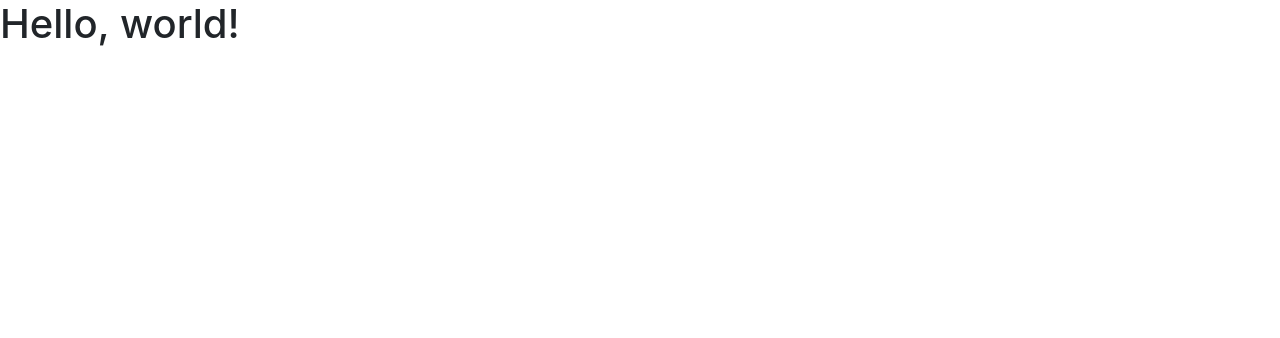
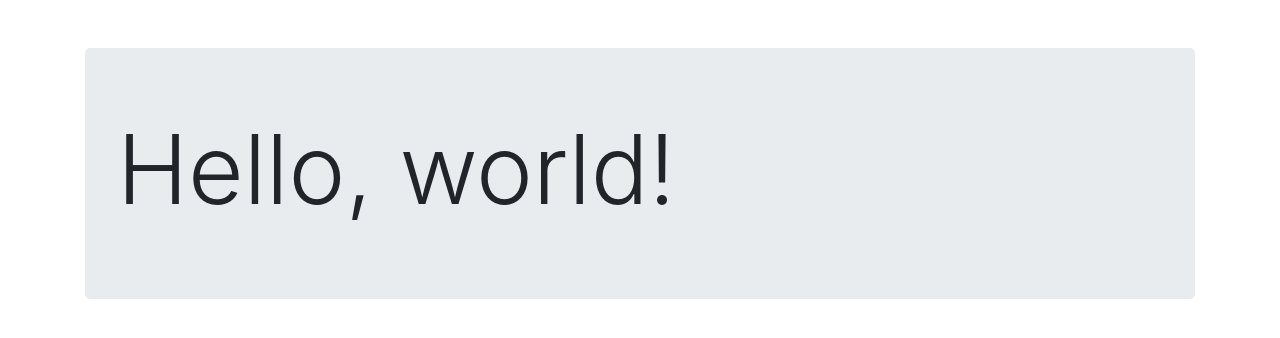
Before and after one commit to ahannan0/ahannan0.github.io, a plain HTML site: page index.html in a window 1280 px wide. Drawn offline with nearby package versions, Linux system fonts and the light colour scheme.

Commit message:
Update index.html

```diff
--- a/index.html
+++ b/index.html
@@ -13,8 +13,10 @@
     <title>Hello, world!</title>
 </head>
 
-<body>
-    <h1>Hello, world!</h1>
+<body class="container">
+    <div class="jumbotron mt-5">
+        <h1 class="display-1">Hello, world!</h1>
+    </div>
 
     <!-- Optional JavaScript -->
     <!-- jQuery first, then Popper.js, then Bootstrap JS -->
```
